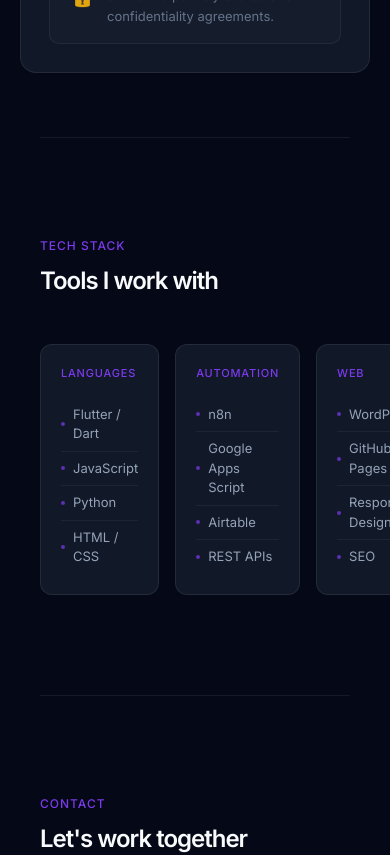
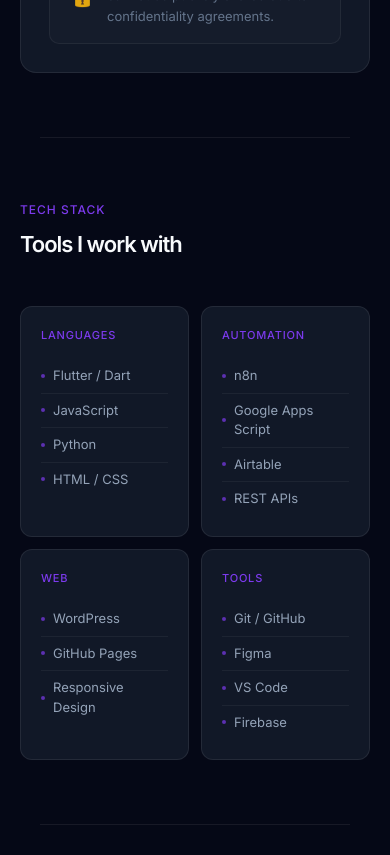
Before and after one commit to pichuu-afk/jhobet-portfolio, a Next.js app: page / in a window 390 px wide. Shown: the part 4420-5275 px from the top of the page. Built offline with nearby package versions, Linux system fonts and the light colour scheme.

Commit message:
Refactor Stack component for cleaner structure

```diff
--- a/components/Stack.tsx
+++ b/components/Stack.tsx
@@ -1,83 +1,28 @@
 "use client";
 
 const STACK = [
-  {
-    group: "Languages",
-    items: ["Flutter / Dart", "JavaScript", "Python", "HTML / CSS"],
-  },
-  {
-    group: "Automation",
-    items: ["n8n", "Google Apps Script", "Airtable", "REST APIs"],
-  },
-  {
-    group: "Web",
-    items: ["WordPress", "GitHub Pages", "Responsive Design", "SEO"],
-  },
-  {
-    group: "Tools",
-    items: ["Git / GitHub", "Figma", "VS Code", "Firebase"],
-  },
+  { group: "Languages", items: ["Flutter / Dart", "JavaScript", "Python", "HTML / CSS"] },
+  { group: "Automation", items: ["n8n", "Google Apps Script", "Airtable", "REST APIs"] },
+  { group: "Web", items: ["WordPress", "GitHub Pages", "Responsive Design"] },
+  { group: "Tools", items: ["Git / GitHub", "Figma", "VS Code", "Firebase"] },
 ];
 
 export default function Stack() {
   return (
-    <section id="stack" style={{ padding: "100px 40px", maxWidth: 1040, margin: "0 auto" }}>
-      <p style={{ fontSize: 12, fontWeight: 500, color: "#7C3AED", letterSpacing: "1px", textTransform: "uppercase", marginBottom: 12 }}>
-        Tech Stack
-      </p>
-      <h2 style={{ fontSize: "clamp(24px, 3vw, 36px)", fontWeight: 600, letterSpacing: "-1px", color: "#F8FAFC", marginBottom: 48, lineHeight: 1.2 }}>
-        Tools I work with
-      </h2>
+    <section id="stack" className="section-pad" style={{ maxWidth: 1040, margin: "0 auto" }}>
+      <p style={{ fontSize: 12, fontWeight: 500, color: "#7C3AED", letterSpacing: "1px", textTransform: "uppercase", marginBottom: 12 }}>Tech Stack</p>
+      <h2 style={{ fontSize: "clamp(22px, 3vw, 36px)", fontWeight: 600, letterSpacing: "-1px", color: "#F8FAFC", marginBottom: 48, lineHeight: 1.2 }}>Tools I work with</h2>
 
-      <div style={{ display: "grid", gridTemplateColumns: "repeat(4, 1fr)", gap: 16 }}>
+      <div className="four-col">
         {STACK.map(({ group, items }) => (
-          <div
-            key={group}
-            style={{
-              background: "#111827",
-              border: "0.5px solid rgba(255,255,255,0.08)",
-              borderRadius: 12,
-              padding: 20,
-              transition: "border-color 0.2s",
-            }}
+          <div key={group} style={{ background: "#111827", border: "0.5px solid rgba(255,255,255,0.08)", borderRadius: 12, padding: 20 }}
             onMouseEnter={(e) => (e.currentTarget.style.borderColor = "rgba(124,58,237,0.25)")}
             onMouseLeave={(e) => (e.currentTarget.style.borderColor = "rgba(255,255,255,0.08)")}
           >
-            <div
-              style={{
-                fontSize: 11,
-                fontWeight: 500,
-                color: "#7C3AED",
-                textTransform: "uppercase",
-                letterSpacing: "0.8px",
-                marginBottom: 16,
-              }}
-            >
-              {group}
-            </div>
+            <div style={{ fontSize: 11, fontWeight: 500, color: "#7C3AED", textTransform: "uppercase", letterSpacing: "0.8px", marginBottom: 16 }}>{group}</div>
             {items.map((item, i) => (
-              <div
-                key={item}
-                style={{
-                  fontSize: 13,
-                  color: "#94A3B8",
-                  padding: "7px 0",
-                  borderBottom: i < items.length - 1 ? "0.5px solid rgba(255,255,255,0.05)" : "none",
-                  display: "flex",
-                  alignItems: "center",
-                  gap: 8,
-                }}
-              >
-                <span
-                  style={{
-                    width: 4,
-                    height: 4,
-                    borderRadius: "50%",
-                    background: "#7C3AED",
-                    flexShrink: 0,
-                    opacity: 0.7,
-                  }}
-                />
+              <div key={item} style={{ fontSize: 13, color: "#94A3B8", padding: "7px 0", borderBottom: i < items.length - 1 ? "0.5px solid rgba(255,255,255,0.05)" : "none", display: "flex", alignItems: "center", gap: 8 }}>
+                <span style={{ width: 4, height: 4, borderRadius: "50%", background: "#7C3AED", flexShrink: 0, opacity: 0.7 }} />
                 {item}
               </div>
             ))}
```
